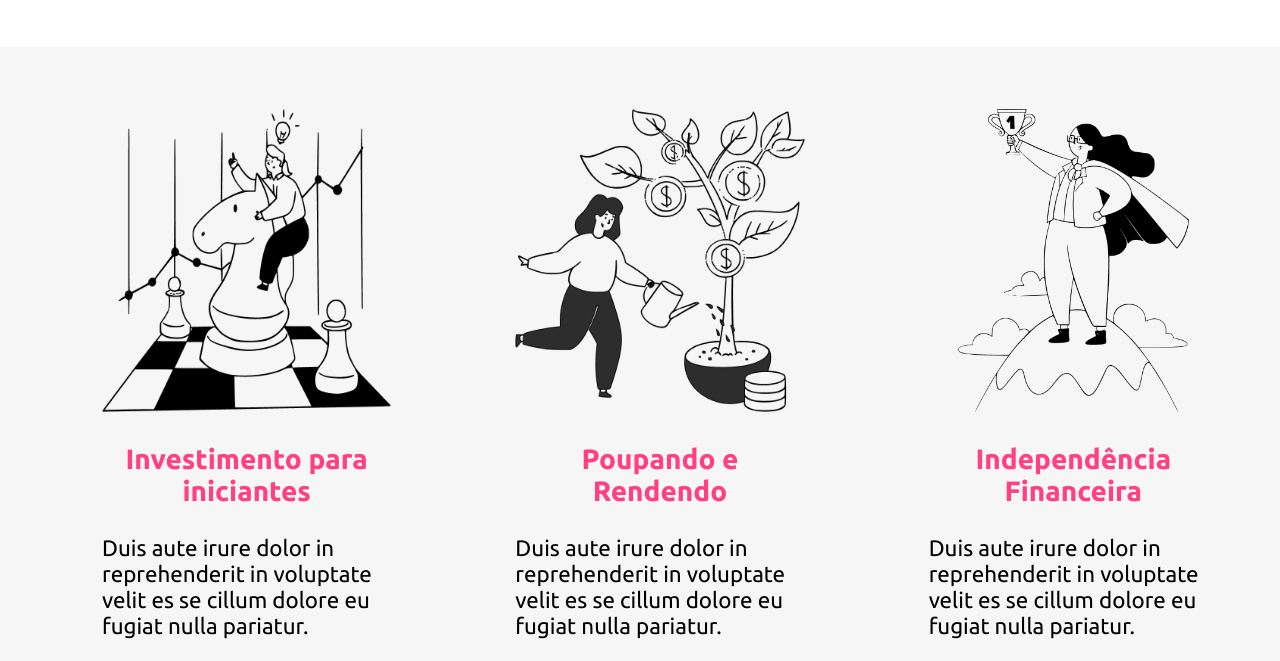
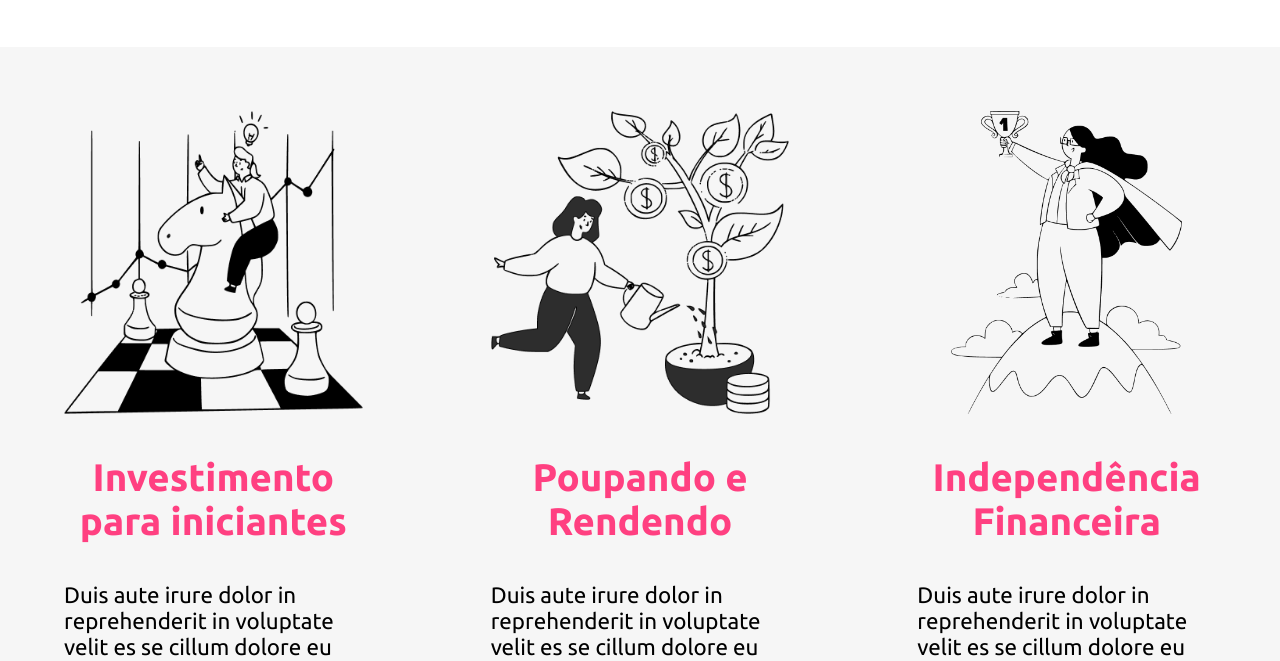
Before and after one commit to felipe94matheus/hands-on-01, a plain HTML site: page index.html in a window 1280 px wide. Shown: the part 629-1290 px from the top of the page. Drawn offline with Linux system fonts and the light colour scheme.

Commit message:
Adicionado alteração no README e ajustes finais

```diff
--- a/styles/global.css
+++ b/styles/global.css
@@ -124,7 +124,8 @@ body{
     align-items: center;
     text-align: center;
     box-sizing: border-box;
-
+    margin: 0;
+    padding: 0;
 }
 
 .card-investimentos{
@@ -139,7 +140,7 @@ body{
 
 .titulo-card-investimentos{
     /* font-size: 25px; */
-    font-size: 3.5vh;
+    font-size: 4.8vh;
     font-weight: bold;
     color: #FF4081;
 }
```
Also changed, not shown: 1 other file.
